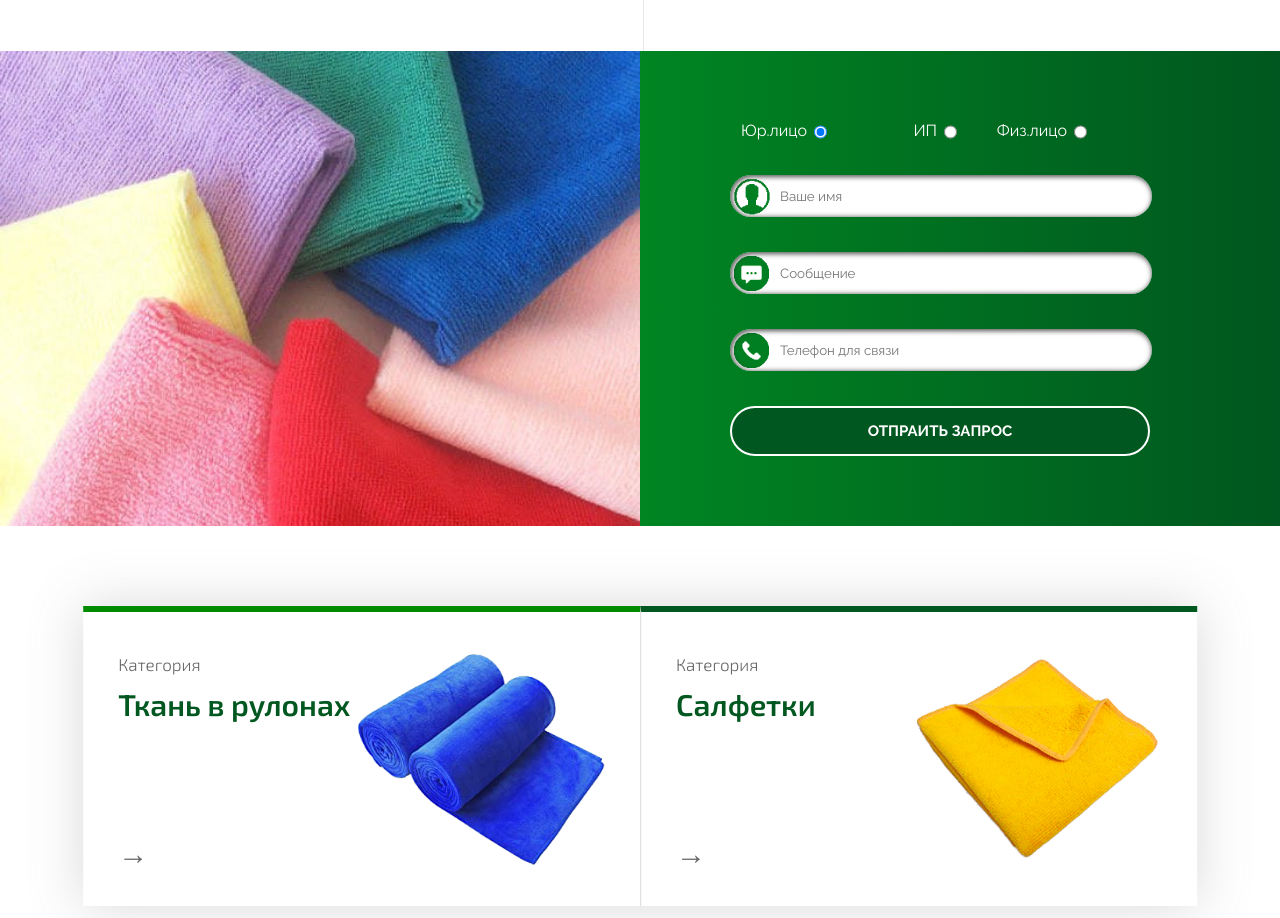
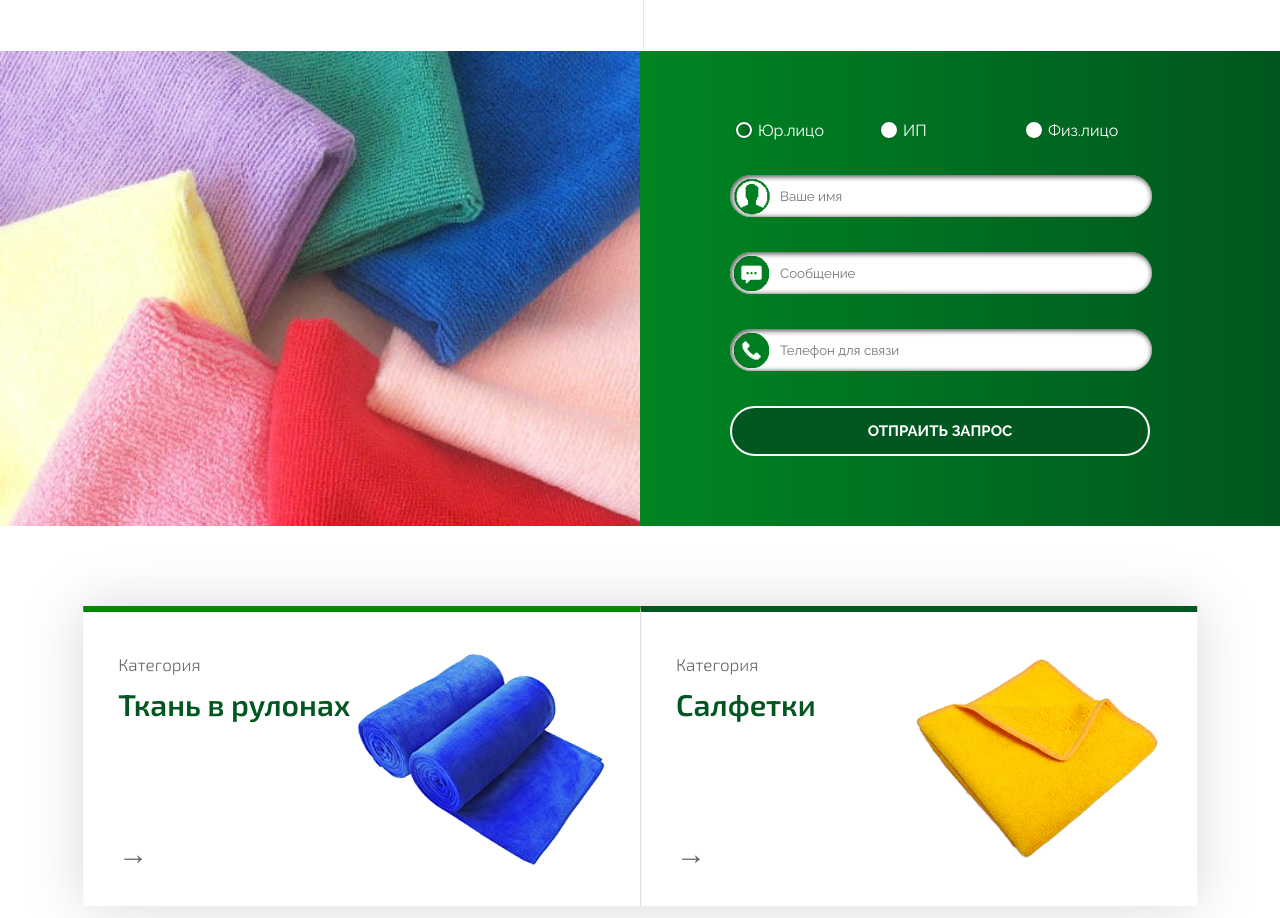
Before and after one commit to IOlga1/microfibra_opt, a website: page all/index.html in a window 1280 px wide. Shown: the part 960-1878 px from the top of the page. Drawn offline with Linux system fonts and the light colour scheme.

Commit message:
after_style_radio

```diff
--- a/all/index.html
+++ b/all/index.html
@@ -120,16 +120,17 @@
             <form action="" class="form_g">
                 <div class="form_checkboxes_wrap">
                     <div class="radio1">
-                        <label for="yur">Юр.лицо</label>
                         <input type="radio" class="custom_radio" name="dzen" id="yur" checked>
+                        <label class="label1" for="yur">Юр.лицо</label>
+
                     </div>
                     <div class="radio1">
-                        <label for="ip">ИП</label>
                         <input type="radio" class="custom_radio" name="dzen" id="ip">
+                        <label class="label1" for="ip">ИП</label>
                     </div>
                     <div class="radio1">
-                        <label for="fiz">Физ.лицо</label>
                         <input type="radio" class="custom_radio" name="dzen" id="fiz">
+                        <label class="label1" for="fiz">Физ.лицо</label>
                     </div>
                 </div>
 
--- a/all/sass/form.scss
+++ b/all/sass/form.scss
@@ -34,18 +34,52 @@
                 display: flex;
                 gap: 30px;
                 justify-content: start;
+                padding-left: 5px;
                 .radio1{
+                    position: relative;
                     display: flex;
-                    justify-content: end;
+                    padding-left: 15px;
+                    // justify-content: end;
                     // border: 1px solid red;
                     min-width: 100px;
-                    label{
+                    .label1{
                         cursor: pointer;
                         color: white;
                         font-family: 'Raleway', sans-serif;
                     }
+                    .label1::before{
+                        content: "";
+                        display: block;
+                        width: 16px;
+                        height: 16px;
+                        background-color: white;
+                        border: 1px solid $darkGreen;
+                        border-radius: 50%;
+                        position: absolute;
+                        top: 0;
+                        left: 0;
+                        // z-index: 1;
+                    }
+                    .label1::after{
+                        content: "";
+                        display: block;
+                        width: 12px;
+                        height: 12px;
+                        background-image: linear-gradient(270deg,#00571f,#008522);
+                        border-radius: 50%;
+                        position: absolute;
+                        top: 3px;
+                        left: 3px;
+                        opacity: 0;
+                        // z-index: 2;
+                        transition: opacity .1s linear;;
+
+                    }
                     .custom_radio{
-                        margin-left: 7px;
+                        appearance: none;
+                    }
+                    .custom_radio:checked + label::after{
+                        opacity: 1;
                     }
                 }
             }
@@ -168,7 +202,8 @@ input[type='tel'] {
         .right_form_block{
             .form_g{
                 .form_checkboxes_wrap{
-                    div{
+                    // padding-left: 0;
+                    .radio1{
                         min-width: 80px;
                     }
                 }
```
Also changed, not shown: all/style/form.css, 1 other file.
